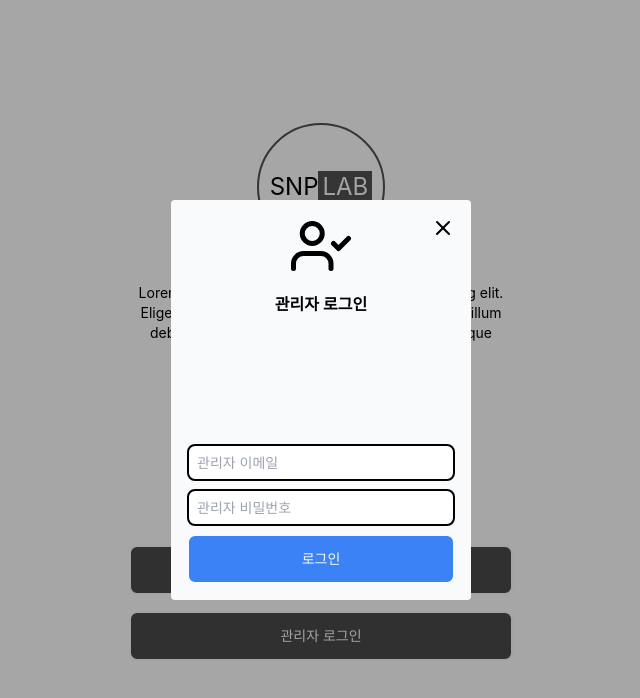
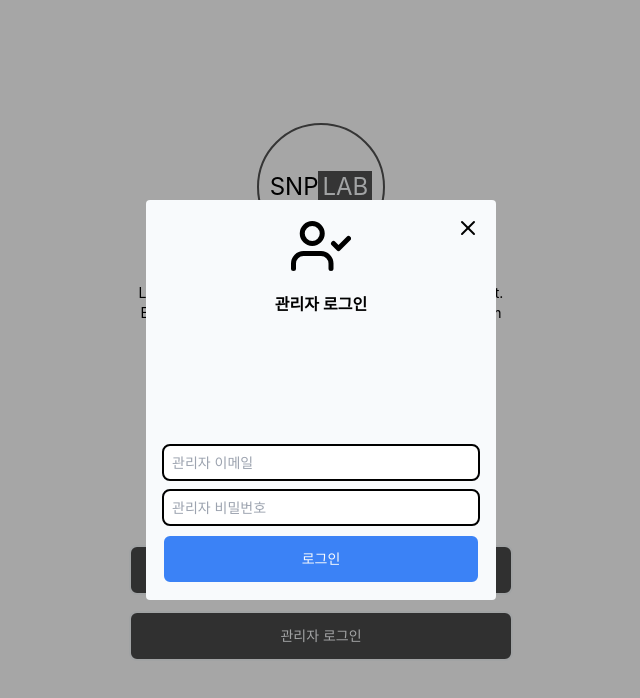
Before and after one commit to devMarco14/snplab_admin, a React (Create React App) app: page / in a window 1280 px wide. Both pictures are taken after a click on the button "관리자 로그인". Shown: the top 698 px of the page, without its empty margins (319-959 px from the left). Built offline with nearby package versions, Linux system fonts and the light colour scheme.

Commit message:
#8 design : 모달 마크업 수정

```diff
--- a/src/pages/landing/Landing.tsx
+++ b/src/pages/landing/Landing.tsx
@@ -11,8 +11,12 @@ const button =
 export default function Landing() {
   const [isModalVisible, setModalVisible] = useState(false);
 
-  const handleModalClick = () => {
-    setModalVisible((prevModalVisible) => !prevModalVisible);
+  const handleModalClick = (event: React.MouseEvent) => {
+    const target = event.target as HTMLElement;
+
+    if (target.id === 'modal-bg') {
+      setModalVisible((prevModalVisible) => !prevModalVisible);
+    }
   };
 
   return (
@@ -22,15 +26,19 @@ export default function Landing() {
         <Link className={button} to={Path.Register}>
           지원하기
         </Link>
-        <button className={button} type="submit" onClick={handleModalClick}>
+        <button
+          className={button}
+          type="submit"
+          id="login-button"
+          onClick={() => setModalVisible(true)}
+        >
           관리자 로그인
         </button>
       </strong>
       {isModalVisible && (
-        <>
-          <Modal onClick={handleModalClick} />
+        <Modal onClick={handleModalClick}>
           <AdminLoginForm onCancelClick={() => setModalVisible(false)} />
-        </>
+        </Modal>
       )}
     </section>
   );
--- a/src/pages/landing/components/AdminLoginForm.tsx
+++ b/src/pages/landing/components/AdminLoginForm.tsx
@@ -16,10 +16,10 @@ function AdminLoginForm({ onCancelClick }: AdminLoginFormPropsType) {
 
   return (
     <form
-      className="modalChild flex flex-col justify-between h-1/2 min-h-[350px] w-8/12 min-w-[300px] z-10 rounded p-4 bg-slate-50"
+      className="modalChild flex flex-col justify-between h-1/2 min-h-[350px] w-8/12 min-w-[300px] max-w-[350px] z-10 rounded p-4 bg-slate-50"
       onSubmit={handleLogin}
     >
-      <strong className="font-normal">
+      <strong className="font-normal text-center">
         <UserIcon className="mx-auto mb-4 text-6xl" />
         <h1 className="text-base font-semibold">관리자 로그인</h1>
       </strong>
```
